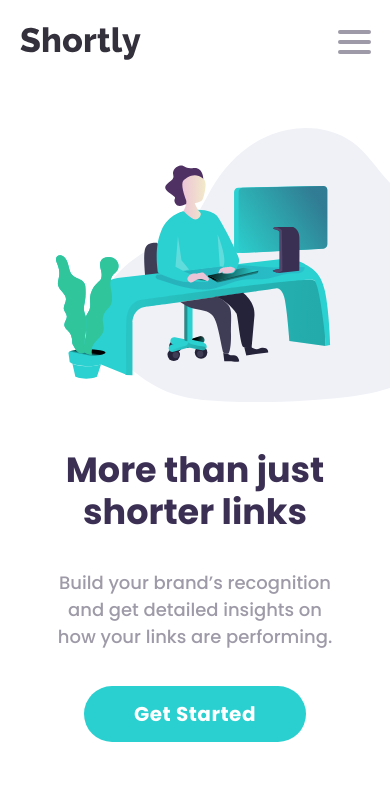
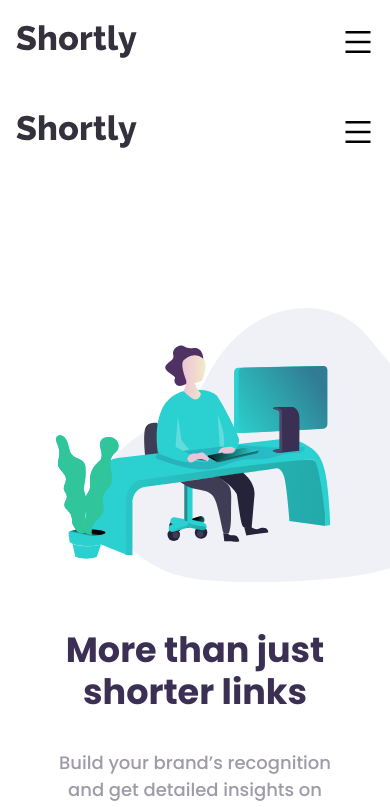
Before and after one commit to mena0018/URL-Shortening, a React (Create React App) app: page / in a window 390 px wide. Shown: the top 807 px of the page. Built offline with nearby package versions, Linux system fonts and the light colour scheme.

Commit message:
Refactoring of the Navbar component in mobile view

```diff
--- a/src/App.tsx
+++ b/src/App.tsx
@@ -1,3 +1,4 @@
+import Navbar from "./components/Navbar/Navbar";
 import "./index.scss";
 import Home from "./pages/Home/Home";
 import Services from './pages/Services/Services';
@@ -7,6 +8,7 @@ function App() {
 
   return (
     <>
+      <Navbar />
       <Home />
       <Services />
     </>
--- a/src/components/Navbar/Navbar.module.scss
+++ b/src/components/Navbar/Navbar.module.scss
@@ -3,177 +3,96 @@
 
 
 nav {
-  position: relative;
+  width: 100%;
   height: 90px;
-  line-height: 90px;
-  z-index: 1000;
+
+  .navbar_container {
+    max-width: $max-width;
+    height: 100%;
+    margin: 0 auto;
     display: flex;
     align-items: center;
+    justify-content: space-between;
+    padding: 0 1em;
 
-  .logo_container {
-    margin-top: 20px;
-    margin-left: 20px;
+    .hamburger {
+      svg {
+        font-size: 2em;
+        cursor: pointer;
       }
-
-  .nav_content {
-    display: flex;
-    justify-content: space-between;
-    width: 100%;
-
-    .links {
-      @include align-flex(center);
-      margin-right: auto;
-      margin-left: 50px;
-      list-style-type: none;
-
-      a {
-        text-decoration: none;
-        margin: 0 15px;
-        color: $grayish-violet;
-        font-weight: 600;
-        transition: color ease 0.1s;
-
-        &:hover {
-          color: $very-dark-violet;
     }
   }
 }
 
-    .sign {
+.nav_content {
+  position: absolute;
+  top: -100%;
+  left: 10%;
+  height: calc(65vh - 90px);
+  width: 80%;
+  background: $dark-violet;
+  border-radius: 15px;
+  transition: 0.5s;
+  flex-direction: column;
+  @include align-flex(center);
+
+  &.active {
+    top: 90px;
+  }
+
+  .links {
+    list-style-type: none;
+    display: flex;
+    flex-direction: column;
+    align-items: center;
+    gap: 2em;
+
+    a {
+      text-decoration: none;
+      color: $white;
+      font-size: 1em;
+      font-weight: 700;
+      letter-spacing: 0.2px;
+    }
+  }
+
+  .white_line {
+    width: 80%;
+    margin: 0 auto;
+    background-color: $gray;
+    height: 1px;
+    margin: 1em 0;
+  }
+
+  .btn_container {
+    display: flex;
+    flex-direction: column;
+    align-items: center;
+    gap: 1.5em;
+
     .login_btn {
       font-family: $font-fam;
-        font-size: 16px;
-        color: $grayish-violet;
+      font-size: 1em;
+      color: $white;
       font-weight: 700;
       background-color: transparent;
       border: none;
       outline: none;
       cursor: pointer;
       transition: color ease 0.1s;
-
-        &:hover {
-          color: $very-dark-violet;
-        }
     }
 
     .call_to_action {
       @include call_to_action;
-      }
+      letter-spacing: 0.2px;
+      font-size: 1em;
+      font-weight: 700;
     }
   }
 }
 
-.container_lines {
-  display: none;
-  position: fixed;
-  right: 5%;
-  top: 3%;
-  width: 33px;
-  height: 40px;
-  z-index: 100;
-  cursor: pointer;
-
-  .lines {
-    width: 100%;
-    height: 4px;
-    background-color: $grayish-violet;
-    border-radius: 5px;
-    position: absolute;
-    transition: all 0.5s ease-in-out;
-
-    &:nth-child(1) {
-      top: 10px;
-    }
-
-    &:nth-child(2) {
-      top: 20px;
+@media screen and (min-width: 390px){
+   .nav_content {
+      height: calc(50vh - 90px);
    }
 }
-}
-
-@media screen and (max-width: 700px) {
-  nav {
-    position: fixed;
-    background-color: $white;
-    width: $max-width;
-
-    .container_lines {
-      display: flex;
-    }
-
-    .nav_content {
-      visibility: hidden;
-
-      &.active {
-        visibility: visible;
-        width: 80%;
-        position: fixed;
-        top: 10%;
-        left: 10%;
-        background: $dark-violet;
-        border-radius: 10px;
-        flex-direction: column;
-        padding: 10px 0 40px;
-        align-items: center;
-      }
-
-      .links {
-        flex-direction: column;
-        margin: 0;
-        width: 85%;
-
-        .nav_item {
-          height: 50px;
-        }
-
-        a {
-          color: $light-gray;
-          margin: 0;
-
-          &:hover {
-            color: $light-gray;
-          }
-        }
-      }
-
-      .sign {
-        display: flex;
-        flex-direction: column;
-        gap: 20px;
-
-        .login_btn {
-          color: $light-gray;
-          padding-top: 50px;
-
-          &::before {
-            content: "";
-            display: block;
-            background-color: $dark-gray;
-            width: 90%;
-            margin: 0 auto;
-            height: 1px;
-            margin-bottom: 20px;
-          }
-
-          &:hover {
-            color: $light-gray;
-          }
-        }
-
-        .call_to_action {
-          padding: 10px 95px;
-
-          &:hover {
-            color: $light-gray;
-          }
-        }
-      }
-    }
-  }
-}
-
-@media screen and (max-width: 400px) {
-   .container_lines {
-      top: 3.5%;
-   }
-}
--- a/src/components/Navbar/Navbar.tsx
+++ b/src/components/Navbar/Navbar.tsx
@@ -2,6 +2,7 @@ import styles from "./Navbar.module.scss";
 import logo from "../../images/logo.svg";
 import { useState } from "react";
 import cx from 'classnames';
+import { AiOutlineMenu, AiOutlineClose } from "react-icons/ai";
 
 
 export default function Navbar() {
@@ -10,43 +11,36 @@ export default function Navbar() {
    const toggleModal = () => setIsActive(!isActive)
 
   return (
-    <nav className={styles.nav}>
+    <nav>
+      <div className={styles.navbar_container}>
 
          <div className={styles.logo_container}>
             <img src={logo} alt="logo" />
          </div>
 
-
-      <div className={isActive ? cx(styles.nav_content, styles.active) : styles.nav_content}>
+         <div className={isActive ? cx(styles.nav_content, styles.active)
+                                  : styles.nav_content}>
 
             <ul className={isActive ? cx(styles.links, styles.active)  : styles.links}>
-            <li className={styles.nav_item}>
-               <a href="#features">Features</a>
-            </li>
-            <li className={styles.nav_item}>
-               <a href="#pricing"> Pricing</a>
-            </li>
-            <li className={styles.nav_item}>
-               <a href="#ressources">Ressources</a>
-            </li>
+               <li><a href="#features">Features</a></li>
+               <li><a href="#pricing"> Pricing</a></li>
+               <li><a href="#ressources">Ressources</a></li>
             </ul>
 
-         <div className={styles.lines}></div>
+            <div className={styles.white_line}></div>
 
-         <div className={isActive ? cx(styles.sign, styles.active) : styles.sign}>
+            <div className={isActive ? cx(styles.btn_container, styles.active)
+                                     : styles.sign}>
                <button className={styles.login_btn}>Login</button>
                <button className={styles.call_to_action}>Sign Up</button>
             </div>
+         </div>
+
+         <div className={styles.hamburger} onClick={toggleModal}>
+            {isActive ? <AiOutlineClose /> : <AiOutlineMenu /> }
+         </div>
 
       </div>
-
-      <div className={styles.container_lines}
-           onClick={toggleModal}>
-         <div className={styles.lines}></div>
-         <div className={styles.lines}></div>
-         <div className={styles.lines}></div>
-      </div>
-
     </nav>
   );
 }
```
Lines whose indentation alone changed are shown as unchanged.
